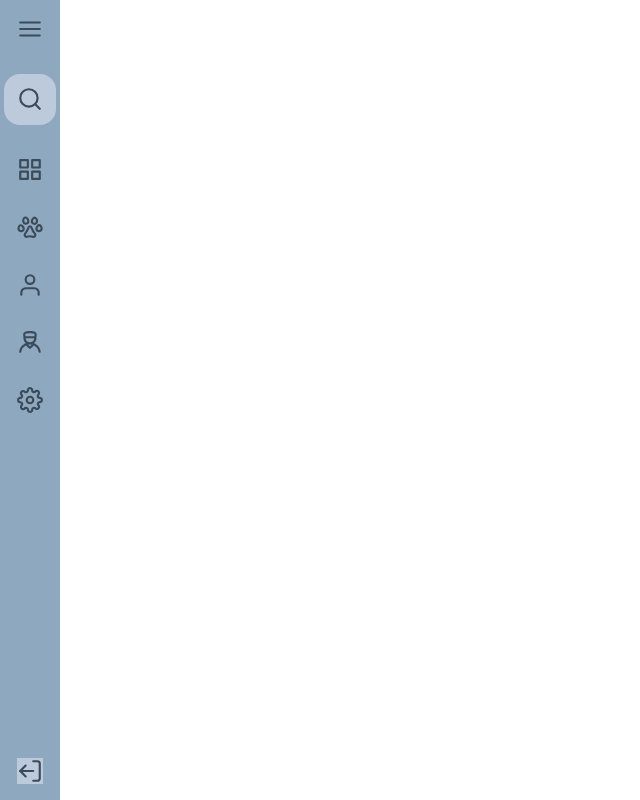
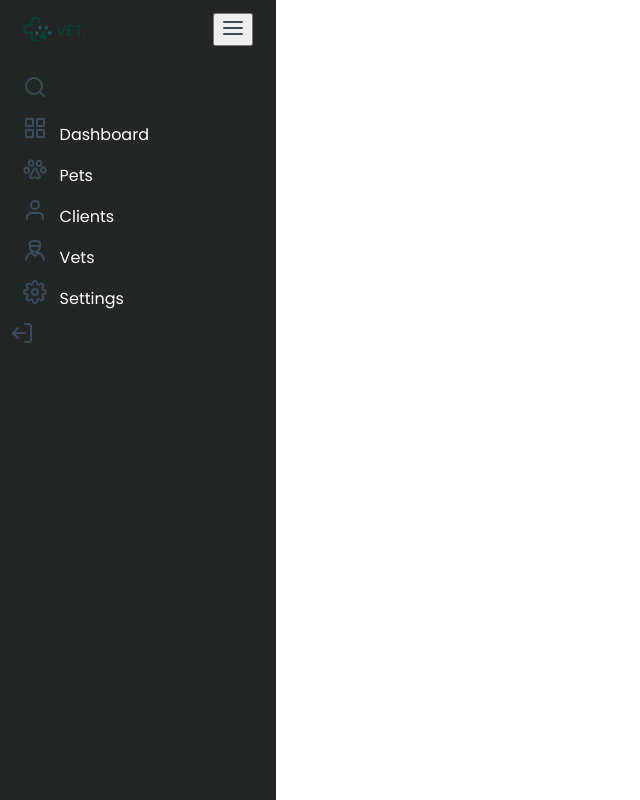
Before and after one commit to arthurcarlini/sidebar-academic-project, a plain HTML site: page index.html in a window 1280 px wide. Shown: the whole page, without its empty margins (0-640 px from the left). Drawn offline with Linux system fonts and the light colour scheme.

Commit message:
update sidebar v3

```diff
--- a/index.html
+++ b/index.html
@@ -13,56 +13,39 @@
 </head>
 
 <body>
-
-    <div id="closed_sidebar">
-        <div id="closed_sidebar_content">
-            <img src="images/menu.svg" alt="">
-            <img src="images/search.svg" alt="">
-            <img src="images/grid.svg" alt="">
-            <img src="images/pet.svg" alt="">
-            <img src="images/user.svg" alt="">
-            <img src="images/vet.svg" alt="">
-            <img src="images/settings.svg" alt="">
-            <div id="closed_sidebar_logout">
-                <img src="images/log-out.svg" alt="">
-            </div>
+    <div id="closed-sidebar">
+        <div class="menu">
+            <button onclick="openSidebar()"><img src="images/menu.svg" alt=""></button>
+        </div>
+        <ul>
+            <li><img class="search" src="images/search.svg" alt=""></li>
+            <li><a href="#"><img src="images/grid.svg" alt=""></a></li>
+            <li><a href="#"><img src="images/pet.svg" alt=""></a></li>
+            <li><a href="#"><img src="images/user.svg" alt=""></a></li>
+            <li><a href="#"><img src="images/vet.svg" alt=""></a></li>
+            <li><a href="#"><img src="images/settings.svg" alt=""></a></li>
+        </ul>
+        <div id="logout">
+            <img src="images/log-out.svg" alt="">
         </div>
     </div>
-
     <div id="sidebar">
-
-        <div id="content">
-
-            <div id="header">
-                <img id="sidebar_logo" src="images/logo.svg" alt="">
-                <img id="menu" src="images/menu.svg" alt="">
-            </div>
-
-            <ul>
-                <li id="sidebar_search"><img src="images/search.svg" alt=""><input type="text" placeholder="Search">
-                </li>
-                <li><img class="sidebar_image" src="images/grid.svg" alt=""><a href="">Dashboard</a></li>
-                <li><img class="sidebar_image" src="images/pet.svg" alt=""><a href="">Pets</a></li>
-                <li><img class="sidebar_image" src="images/user.svg" alt=""><a href="">Clients</a></li>
-                <li><img class="sidebar_image" src="images/vet.svg" alt=""><a href="">Vets</a></li>
-                <li><img class="sidebar_image" src="images/settings.svg" alt=""><a href="">Settings</a></li>
-            </ul>
-
+        <div class="menu">
+            <img src="images/logo.svg" alt="">
+            <button onclick="closeSidebar()"><img src="images/menu.svg" alt=""></button>
         </div>
-
+        <ul>
+            <li><img class="search" src="images/search.svg" alt=""></li>
+            <li><a href="#"><img src="images/grid.svg" alt="">Dashboard</a></li>
+            <li><a href="#"><img src="images/pet.svg" alt="">Pets</a></li>
+            <li><a href="#"><img src="images/user.svg" alt="">Clients</a></li>
+            <li><a href="#"><img src="images/vet.svg" alt="">Vets</a></li>
+            <li><a href="#"><img src="images/settings.svg" alt="">Settings</a></li>
+        </ul>
         <div id="logout">
-            <div id="user_info">
-                <img id="user_image" src="images/photo.jpg" alt="">
-                <div>
-                    <h2>Lett</h2>
-                    <p>Veterinária</p>
-                </div>
-            </div>
-            <img id="logout_image" src="images/log-out.svg" alt="">
+            <img src="images/log-out.svg" alt="">
         </div>
-
     </div>
-
 </body>
 <script src="script.js"></script>
 
--- a/script.js
+++ b/script.js
@@ -0,0 +1,9 @@
+function closeSidebar() {
+    document.querySelector('#sidebar').style.display='none'
+    document.querySelector('#closed-sidebar').style.display='flex'
+}
+
+function openSidebar() {
+    document.querySelector('#closed-sidebar').style.display='none'
+    document.querySelector('#sidebar').style.display='flex'
+}
--- a/style.css
+++ b/style.css
@@ -3,130 +3,49 @@ body {
     margin: 0;
     padding: 0;
     height: 100vh;
-    /* height: 100vh; */
+    font-family: 'Poppins', sans-serif;
 }
 
-#sidebar {
-    font-family: 'Poppins', sans-serif;
-    display: flex;
-    flex-direction: column;
-    justify-content: space-between;
-    margin: 0;
-    height: 100vh;
-    width: 20%;
-    background-color: #8EA8BF;
-    color: #fff;
-    display: none;
-}
-
-#content {
-    margin-left: 0.8rem;
-    padding: 15px;
-
-}
-
-#content #header {
-    display: flex;
-    justify-content: space-between;
-}
-
-#content ul {
-    padding: 0;
-}
-
-#content ul li {
-    display: flex;
-    list-style: none;
-    padding: 15px;
-    margin-bottom: .8rem;
-    border-radius: 25px;
-}
-
-#content li:hover {
-    background-color: #3B4B59;
-}
-
-#sidebar_search {
-    background-color: #3B4B59;
-}
-
-#content a {
+a {
     text-decoration: none;
     color: #fff;
 }
 
-#content input {
-    font-family: 'Poppins', sans-serif;
-    border: none;
-    outline: none;
-    border-radius: 25px;
-    color: #fff;
-    background-color: #3B4B59;
+ul {
+    list-style: none;
+    margin: 0;
+    padding: 0;
 }
 
-#content .sidebar_image {
+li {
+    height: 25px;
+    margin: 1rem .8rem;
+}
+
+.menu {
+    display: flex;
+    justify-content: space-between;
+    margin: .8rem;
+}
+
+#sidebar {
+    display: flex;
+    flex-direction: column;
+    padding: 0 10px;
+    width: 20%;
+    height: 100%;
+    background-color: #232625;
+}
+
+#sidebar ul img {
     margin-right: .8rem;
 }
 
-#logout {
-    padding: 10px;
-    display: flex;
-    justify-content: space-between;
-    background-color: #3B4B59;
+#closed-sidebar {
+    display: none;
+    flex-direction: column;
+    padding: 0 10px;
+    width: 5%;
+    height: 100vh;
+    background-color: #232625;
 }
-
-#user_info {
-    display: flex;
-}
-
-#user_info h2,
-p {
-    margin: 0;
-}
-
-#user_image {
-    margin-right: .8rem;
-    border-radius: 20px;
-    height: 65px;
-    width: 65px;
-}
-
-/* closed sidebar */
-
-#closed_sidebar {
-    height: 100vh;
-    width: 7.5vh;
-    /* display: none; */
-}
-
-#closed_sidebar_content {
-    height: 100%;
-    display: flex;
-    flex-direction: column;
-    align-items: center;
-    background-color: #8EA8BF;
-}
-
-#closed_sidebar img {
-    width: 1.6rem;
-    margin: 1rem 0;
-}
-
-#closed_sidebar img:nth-child(2) {
-    padding: .8rem;
-    border-radius: 1rem;
-    background-color: #BDCADB;
-}
-
-#closed_sidebar_logout img {
-    background-color: #BDCADB;
-}
-
-#closed_sidebar_logout {
-    height: 100%;
-    width: 100%;
-    display: flex;
-    flex-direction: column;
-    justify-content: end;
-    align-items: center;
-}
```
